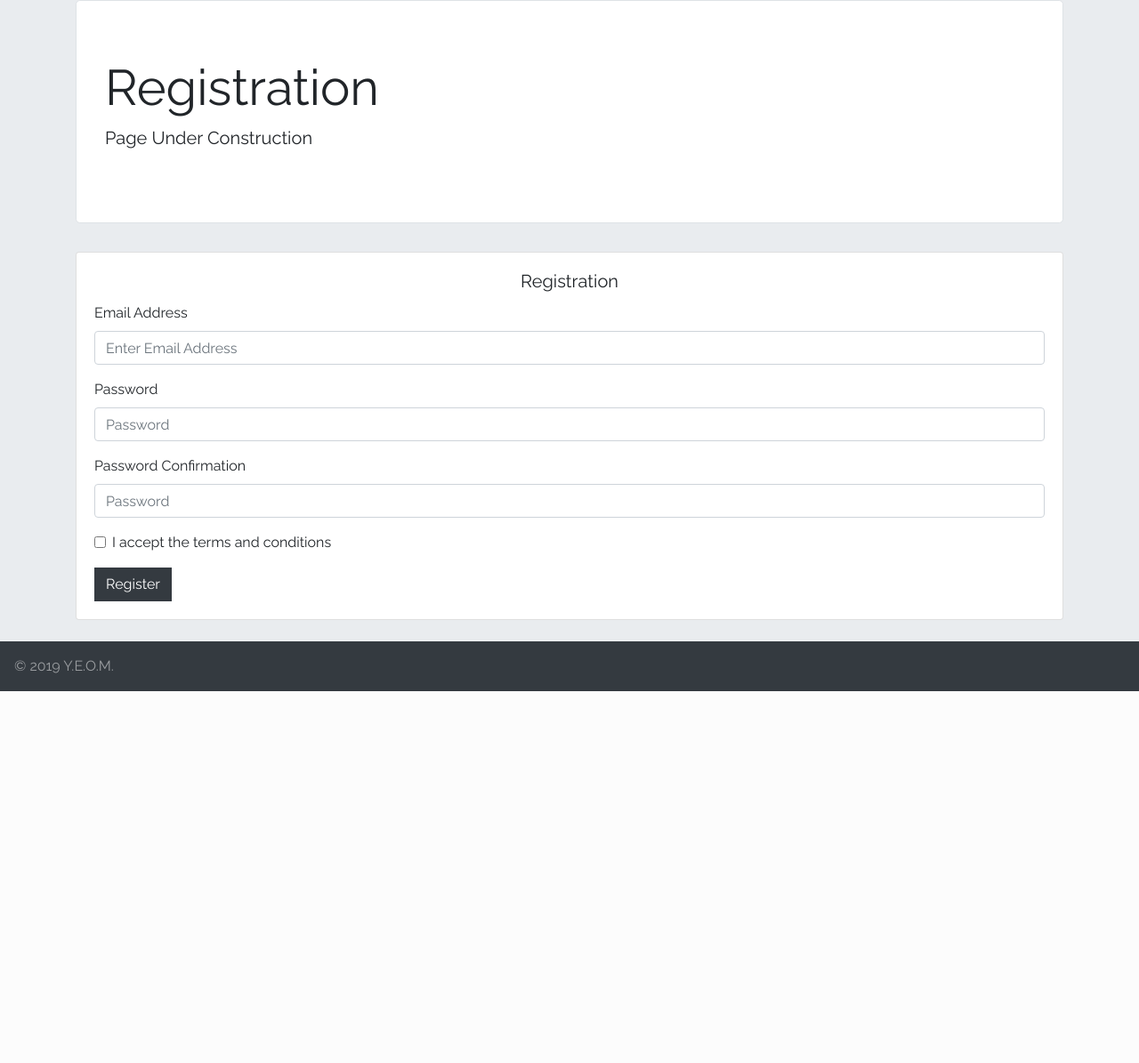
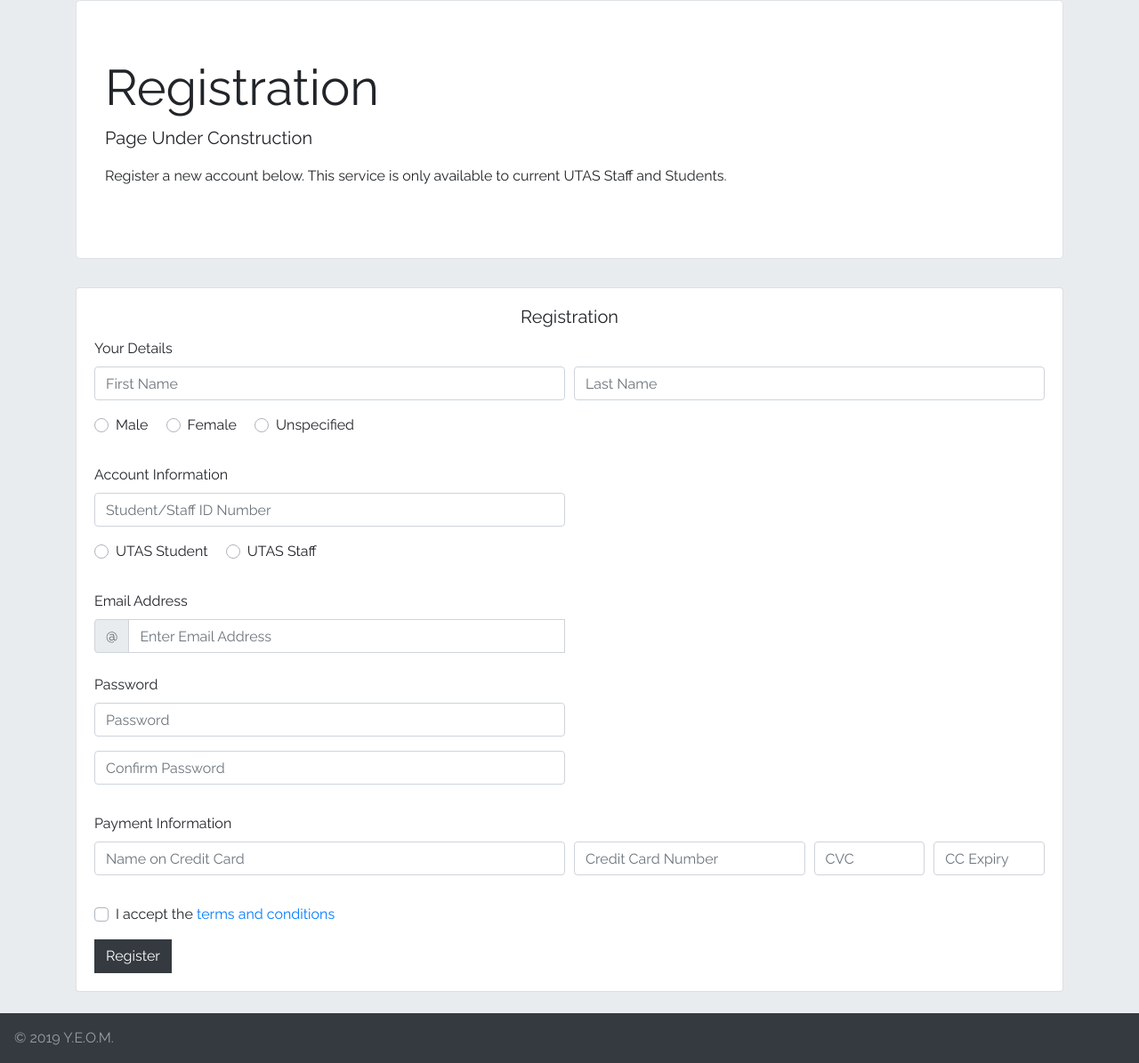
Before and after one commit to sharpenednoodles/UTasEats, a PHP site: page /registration.php in a window 1280 px wide. Shown: the part 58-1253 px from the top of the page at 89% size. Before the commit the page ends 835 px from the top, so only its background shows below. Run offline with PHP 8.4, Linux system fonts and the light colour scheme; a user stored in the database is signed in; some libraries are stand-ins or nearby versions.

Commit message:
Registration page front end
Registration page mostly complete now, excluding input validation

```diff
--- a/SQL/test.sql
+++ b/SQL/test.sql
@@ -113,6 +113,7 @@ CREATE TABLE users (
 	idNumber varchar(6),
 	firstName varchar(20),
 	lastName varchar(20),
+	gender varchar(10) not null,
 	-- Credit card information
 	CCnumber varchar(20),
 	CCName varchar(32),
@@ -126,7 +127,7 @@ CREATE TABLE users (
 ) ENGINE=InnoDB;
 
 -- User sample data
-INSERT INTO users (username, password, accountTypeKey, firstName, lastName, CCnumber, CCName, CCCVC, CCExpDate, idNumber, creationTimeStamp, accountBalance) VALUES (
+INSERT INTO users (username, password, accountTypeKey, firstName, lastName, CCnumber, CCName, CCCVC, CCExpDate, idNumber, creationTimeStamp, accountBalance, gender) VALUES (
 	'DB6969',
 	-- password in plaintext = theGame1!
 	'$2y$10$zhkg2E0eHHSnS0JhqGnMDeZekqgKcwpgEIz7z1peUUDnhfK1pvnZK',
@@ -139,5 +140,6 @@ INSERT INTO users (username, password, accountTypeKey, firstName, lastName, CCnu
 	'04/2026',
 	'123456',
 	now(),
-	999.99
+	999.99,
+	'male'
 );
--- a/registration.php
+++ b/registration.php
@@ -34,6 +34,7 @@ require("res/php/userAccessLevel.php");
 		<div class="jumbotron border" style="background-image">
 			<h1 class="display-4">Registration</h1>
 			<p class="lead">Page Under Construction</p>
+			<p>Register a new account below. This service is only available to current UTAS Staff and Students.</p>
 		</div>
 
 		<div class="row">
@@ -43,31 +44,121 @@ require("res/php/userAccessLevel.php");
 				    <h5 class="card-title text-center">Registration</h5>
 
 
-							<form action="userpage.php" method="post">
-								<div class="form-group">
-									<label for="userIDinput">Email Address</label>
+							<form action="res/php/registrationHandler.php" method="post" novalidate>
+
+
+
+								<label>Your Details</label>
+								<div class="form-row">
+									<div class="form-group col-sm-12 col-md-6">
+										<input class="form-control" type="text" name="firstName" placeholder="First Name" id="firstNameInput">
+										<div class="invalid-feedback" id="invalidFirstName"></div>
+									</div>
+									<div class="form-group col-sm-12 col-md-6">
+										<input class="form-control" type="text" name="lastName" placeholder="Last Name" id="lastNameInput">
+										<div class="invalid-feedback" id="invalidLastName"></div>
+									</div>
+								</div>
+								<div class="form-row mb-3">
+								<div class="form-group col-sm-12 col-md-12">
+									<div class="custom-control custom-radio custom-control-inline">
+										<input class="custom-control-input" type="radio" name="inlineRadioGender" id="maleRadio1" value="male">
+										<label class="custom-control-label" for="maleRadio1">Male</label>
+									</div>
+									<div class="custom-control custom-radio custom-control-inline">
+										<input class="custom-control-input" type="radio" name="inlineRadioGender" id="femaleRadio2" value="female">
+										<label class="custom-control-label" for="femaleRadio2">Female</label>
+									</div>
+									<div class="custom-control custom-radio custom-control-inline">
+										<input class="custom-control-input" type="radio" name="inlineRadioGender" id="otherRadio3" value="other">
+										<label class="custom-control-label" for="otherRadio3">Unspecified</label>
+									</div>
+									</div>
+								</div>
+
+
+
+								<label>Account Information</label>
+									<div class="form-row">
+										<div class="form-group col-sm-12 col-md-6">
+										<input class="form-control" type="text" name="IDNumber" placeholder="Student/Staff ID Number" id="IDNumberInput">
+										<div class="invalid-feedback" id="invalidIDNumber"></div>
+									</div>
+								</div>
+									<div class="form-row mb-3">
+									<div class="form-group col-sm-12 col-md-12">
+										<div class="custom-control custom-radio custom-control-inline">
+										  <input class="custom-control-input" type="radio" name="inlineRadioAccountType" id="studentRadio1" value="student">
+										  <label class="custom-control-label" for="studentRadio1">UTAS Student</label>
+										</div>
+										<div class="custom-control custom-radio custom-control-inline">
+										  <input class="custom-control-input" type="radio" name="inlineRadioAccountType" id="staffRadio2" value="staff">
+										  <label class="custom-control-label" for="staffRadio2">UTAS Staff</label>
+										</div>
+										</div>
+									</div>
+
+									<label>Email Address</label>
+									<div class="form-row">
+
+
+									<div class="input-group col-md-6 col-sm-12 mb-4">
+										<div class="input-group-prepend">
+						          <span class="input-group-text" id="inputGroupPrepend">@</span>
+						        </div>
 										<input class="form-control" type="email" name="emailAddress" placeholder="Enter Email Address" id="emailInput">
 										<div class="invalid-feedback" id="invalidEmail"></div>
 									</div>
-								<div class="form-group">
-									<label for="userPasswordInput">Password</label>
+									</div>
+
+									<label>Password</label>
+									<div class="form-row">
+
+
+									<div class="form-group col-md-6 col-sm-12">
 										<input class="form-control" type="password" name="password" placeholder="Password" id="userPasswordInput">
 										<div class="invalid-feedback" id="invalidPassword"></div>
 									</div>
-								<div class="form-group">
-									<label for="userPasswordInput">Password Confirmation</label>
-									<input class="form-control" type="password" name="passwordConfirm" placeholder="Password" id="userPasswordInputConfirm">
+								</div>
+								<div class="form-row mb-3">
+									<div class="form-group col-md-6 col-sm-12">
+										<input class="form-control" type="password" name="passwordConfirm" placeholder="Confirm Password" id="userPasswordInputConfirm">
 										<div class="invalid-feedback" id="invalidConfirmPassword"></div>
 									</div>
+									</div>
+
+									<label>Payment Information</label>
+									<div class="form-row mb-3">
+									<div class="form-group col-md-6 col-sm-12">
+
+										<input class="form-control" type="text" name="CCName" placeholder="Name on Credit Card" id="CCNameInput">
+										<div class="invalid-feedback" id="invalidCCName"></div>
+									</div>
+									<div class="form-group col-md-3 col-sm12">
+										<input class="form-control" type="text" name="CCNumber" placeholder="Credit Card Number" id="CCNumberInput">
+										<div class="invalid-feedback" id="invalidCCNumber"></div>
+									</div>
+									<div class="form-group col">
+										<input class="form-control" type="text" name="CVC" placeholder="CVC" id="CVCInput">
+										<div class="invalid-feedback" id="invalidCVC"></div>
+									</div>
+									<div class="form-group col">
+										<input class="form-control" type="text" name="CCExp" placeholder="CC Expiry" id="CCExpInput">
+										<div class="invalid-feedback" id="invalidCCExp"></div>
+									</div>
+									</div>
+
+
 									<!--TODO: Remember user details with cookies-->
-								<div class="form-group form-check">
-									<input type="checkbox" id="rememberCheck" class="form-check-input">
-									<label for="rememberCheck" class="form-check-label">I accept the terms and conditions</label>
+									<div class="custom-control custom-checkbox mb-3">
+										<input type="checkbox" id="rememberCheck" class="custom-control-input">
+										<label for="rememberCheck" class="custom-control-label">I accept the <a href="#termsAndConditionsModal"
+											data-target="#termsAndConditionsModal" data-toggle="modal">terms and conditions</a></label>
 									</div>
 									<button type="submit" class="btn btn-dark"name="button" id="registrationSubmitButton">Register</button>
-							</form>
 
 
+							</form>
 
 					</div>
 					</div>
@@ -77,6 +168,30 @@ require("res/php/userAccessLevel.php");
 	</div>
 	</div>
 	</main>
+
+
+<modal>
+<div class="modal fade" id="termsAndConditionsModal" tabindex="-1" role="dialog" aria-labelledby="exampleModalScrollableTitle" aria-hidden="true">
+  <div class="modal-dialog modal-dialog-scrollable" role="document">
+    <div class="modal-content">
+      <div class="modal-header">
+        <h2 class="modal-title" id="termsAndConditionsModalTitle">Terms and Conditions</h2>
+        <button type="button" class="close" data-dismiss="modal" aria-label="Close">
+          <span aria-hidden="true">&times;</span>
+        </button>
+      </div>
+      <div class="modal-body">
+      	<?php
+					readfile("res/html/eula.html");
+				 ?>
+      </div>
+      <div class="modal-footer">
+        <button type="button" class="btn btn-dark" data-dismiss="modal">Close</button>
+      </div>
+    </div>
+  </div>
+</div>
+</modal>
 	<footer>
 	<?php
 		//Include our navbar html file
@@ -100,7 +215,7 @@ require("res/php/userAccessLevel.php");
 				}
 			});
 	</script>
-	<script type="text/javascript" src="js/registrationVerification.js">
+	<script type="text/javascript" src="js/registrationVerification.jss">
 
 	</script>
 
--- /dev/null
+++ b/res/html/eula.html
@@ -0,0 +1,128 @@
+<!-- Generated @https://www.termsandconditionsgenerator.com -->
+<p>Welcome to UTASEats!</p>
+
+<p>These terms and conditions outline the rules and regulations for the use of Y.E.O.M.'s Website, located at www.UTASEats.com.</p>
+
+<p>By accessing this website we assume you accept these terms and conditions. Do not continue to use UTASEats if you do not agree to take all of the terms and conditions stated on this page. Our Terms and Conditions were created with the help of the <a href="https://termsandconditionsgenerator.com">Terms And Conditions Generator</a> and the <a href="https://privacy-policy-template.com">Privacy Policy Template</a>.</p>
+
+<p>The following terminology applies to these Terms and Conditions, Privacy Statement and Disclaimer Notice and all Agreements: "Client", "You" and "Your" refers to you, the person log on this website and compliant to the Company’s terms and conditions. "The Company", "Ourselves", "We", "Our" and "Us", refers to our Company. "Party", "Parties", or "Us", refers to both the Client and ourselves. All terms refer to the offer, acceptance and consideration of payment necessary to undertake the process of our assistance to the Client in the most appropriate manner for the express purpose of meeting the Client’s needs in respect of provision of the Company’s stated services, in accordance with and subject to, prevailing law of Netherlands. Any use of the above terminology or other words in the singular, plural, capitalization and/or he/she or they, are taken as interchangeable and therefore as referring to same.</p>
+
+<h3><strong>Usage</strong></h3>
+
+<p>This site is for the use of UTAS Students, UTAS Staff, and Compass employees of the UTAS Sandy Bay Campus only. Other UTAS campuses may be added into the future. Y.E.O.M. will not be held accountable for missed or undeliverable orders due to incorrect campus location.</p>
+
+<h3><strong>Cookies</strong></h3>
+
+<p>We employ the use of cookies. By accessing UTASEats, you agreed to use cookies in agreement with the Y.E.O.M.'s Privacy Policy.</p>
+
+<p>Most interactive websites use cookies to let us retrieve the user’s details for each visit. Cookies are used by our website to enable the functionality of certain areas to make it easier for people visiting our website. Some of our affiliate/advertising partners may also use cookies.</p>
+
+<h3><strong>License</strong></h3>
+
+<p>Unless otherwise stated, Y.E.O.M. and/or its licensors own the intellectual property rights for all material on UTASEats. All intellectual property rights are reserved. You may access this from UTASEats for your own personal use subjected to restrictions set in these terms and conditions.</p>
+
+<p>You must not:</p>
+<ul>
+    <li>Republish material from UTASEats</li>
+    <li>Sell, rent or sub-license material from UTASEats</li>
+    <li>Reproduce, duplicate or copy material from UTASEats</li>
+    <li>Redistribute content from UTASEats</li>
+</ul>
+
+<p>This Agreement shall begin on the date hereof.</p>
+
+<p>Parts of this website offer an opportunity for users to post and exchange opinions and information in certain areas of the website. Y.E.O.M. does not filter, edit, publish or review Comments prior to their presence on the website. Comments do not reflect the views and opinions of Y.E.O.M.,its agents and/or affiliates. Comments reflect the views and opinions of the person who post their views and opinions. To the extent permitted by applicable laws, Y.E.O.M. shall not be liable for the Comments or for any liability, damages or expenses caused and/or suffered as a result of any use of and/or posting of and/or appearance of the Comments on this website.</p>
+
+<p>Y.E.O.M. reserves the right to monitor all Comments and to remove any Comments which can be considered inappropriate, offensive or causes breach of these Terms and Conditions.</p>
+
+<p>You warrant and represent that:</p>
+
+<ul>
+    <li>You are entitled to post the Comments on our website and have all necessary licenses and consents to do so;</li>
+    <li>The Comments do not invade any intellectual property right, including without limitation copyright, patent or trademark of any third party;</li>
+    <li>The Comments do not contain any defamatory, libelous, offensive, indecent or otherwise unlawful material which is an invasion of privacy</li>
+    <li>The Comments will not be used to solicit or promote business or custom or present commercial activities or unlawful activity.</li>
+</ul>
+
+<p>You hereby grant Y.E.O.M. a non-exclusive license to use, reproduce, edit and authorize others to use, reproduce and edit any of your Comments in any and all forms, formats or media.</p>
+
+<h3><strong>Hyperlinking to our Content</strong></h3>
+
+<p>The following organizations may link to our Website without prior written approval:</p>
+
+<ul>
+    <li>Government agencies;</li>
+    <li>Search engines;</li>
+    <li>News organizations;</li>
+    <li>Online directory distributors may link to our Website in the same manner as they hyperlink to the Websites of other listed businesses; and</li>
+    <li>System wide Accredited Businesses except soliciting non-profit organizations, charity shopping malls, and charity fundraising groups which may not hyperlink to our Web site.</li>
+</ul>
+
+<p>These organizations may link to our home page, to publications or to other Website information so long as the link: (a) is not in any way deceptive; (b) does not falsely imply sponsorship, endorsement or approval of the linking party and its products and/or services; and (c) fits within the context of the linking party’s site.</p>
+
+<p>We may consider and approve other link requests from the following types of organizations:</p>
+
+<ul>
+    <li>commonly-known consumer and/or business information sources;</li>
+    <li>dot.com community sites;</li>
+    <li>associations or other groups representing charities;</li>
+    <li>online directory distributors;</li>
+    <li>internet portals;</li>
+    <li>accounting, law and consulting firms; and</li>
+    <li>educational institutions and trade associations.</li>
+</ul>
+
+<p>We will approve link requests from these organizations if we decide that: (a) the link would not make us look unfavorably to ourselves or to our accredited businesses; (b) the organization does not have any negative records with us; (c) the benefit to us from the visibility of the hyperlink compensates the absence of Y.E.O.M.; and (d) the link is in the context of general resource information.</p>
+
+<p>These organizations may link to our home page so long as the link: (a) is not in any way deceptive; (b) does not falsely imply sponsorship, endorsement or approval of the linking party and its products or services; and (c) fits within the context of the linking party’s site.</p>
+
+<p>If you are one of the organizations listed in paragraph 2 above and are interested in linking to our website, you must inform us by sending an e-mail to Y.E.O.M.. Please include your name, your organization name, contact information as well as the URL of your site, a list of any URLs from which you intend to link to our Website, and a list of the URLs on our site to which you would like to link. Wait 2-3 weeks for a response.</p>
+
+<p>Approved organizations may hyperlink to our Website as follows:</p>
+
+<ul>
+    <li>By use of our corporate name; or</li>
+    <li>By use of the uniform resource locator being linked to; or</li>
+    <li>By use of any other description of our Website being linked to that makes sense within the context and format of content on the linking party’s site.</li>
+</ul>
+
+<p>No use of Y.E.O.M.'s logo or other artwork will be allowed for linking absent a trademark license agreement.</p>
+
+<h3><strong>iFrames</strong></h3>
+
+<p>Without prior approval and written permission, you may not create frames around our Webpages that alter in any way the visual presentation or appearance of our Website.</p>
+
+<h3><strong>Content Liability</strong></h3>
+
+<p>We shall not be hold responsible for any content that appears on your Website. You agree to protect and defend us against all claims that is rising on your Website. No link(s) should appear on any Website that may be interpreted as libelous, obscene or criminal, or which infringes, otherwise violates, or advocates the infringement or other violation of, any third party rights.</p>
+
+<h3><strong>Your Privacy</strong></h3>
+
+<p>Please read Privacy Policy</p>
+
+<h3><strong>Reservation of Rights</strong></h3>
+
+<p>We reserve the right to request that you remove all links or any particular link to our Website. You approve to immediately remove all links to our Website upon request. We also reserve the right to amen these terms and conditions and it’s linking policy at any time. By continuously linking to our Website, you agree to be bound to and follow these linking terms and conditions.</p>
+
+<h3><strong>Removal of links from our website</strong></h3>
+
+<p>If you find any link on our Website that is offensive for any reason, you are free to contact and inform us any moment. We will consider requests to remove links but we are not obligated to or so or to respond to you directly.</p>
+
+<p>We do not ensure that the information on this website is correct, we do not warrant its completeness or accuracy; nor do we promise to ensure that the website remains available or that the material on the website is kept up to date.</p>
+
+<h3><strong>Disclaimer</strong></h3>
+
+<p>To the maximum extent permitted by applicable law, we exclude all representations, warranties and conditions relating to our website and the use of this website. Nothing in this disclaimer will:</p>
+
+<ul>
+    <li>limit or exclude our or your liability for death or personal injury;</li>
+    <li>limit or exclude our or your liability for fraud or fraudulent misrepresentation;</li>
+    <li>limit any of our or your liabilities in any way that is not permitted under applicable law; or</li>
+    <li>exclude any of our or your liabilities that may not be excluded under applicable law.</li>
+</ul>
+
+<p>The limitations and prohibitions of liability set in this Section and elsewhere in this disclaimer: (a) are subject to the preceding paragraph; and (b) govern all liabilities arising under the disclaimer, including liabilities arising in contract, in tort and for breach of statutory duty.</p>
+
+<p>As long as the website and the information and services on the website are provided free of charge, we will not be liable for any loss or damage of any nature.</p>
+<p>This website is a work of fiction. Any resembelance to any Organisations, or Persons living or dead, is very, very unfortunate.</p>
+<p>This site in its entirety was created by Bryce Andrews, for KIT202 Secure Web Programming 2019. It's a terrible unit, but making this site was fun.</p>
```
Also changed, not shown: masterList.php (+5 -3 lines), res/php/registrationHandler.php (+21 -0 lines). Lines whose indentation alone changed are shown as unchanged.
